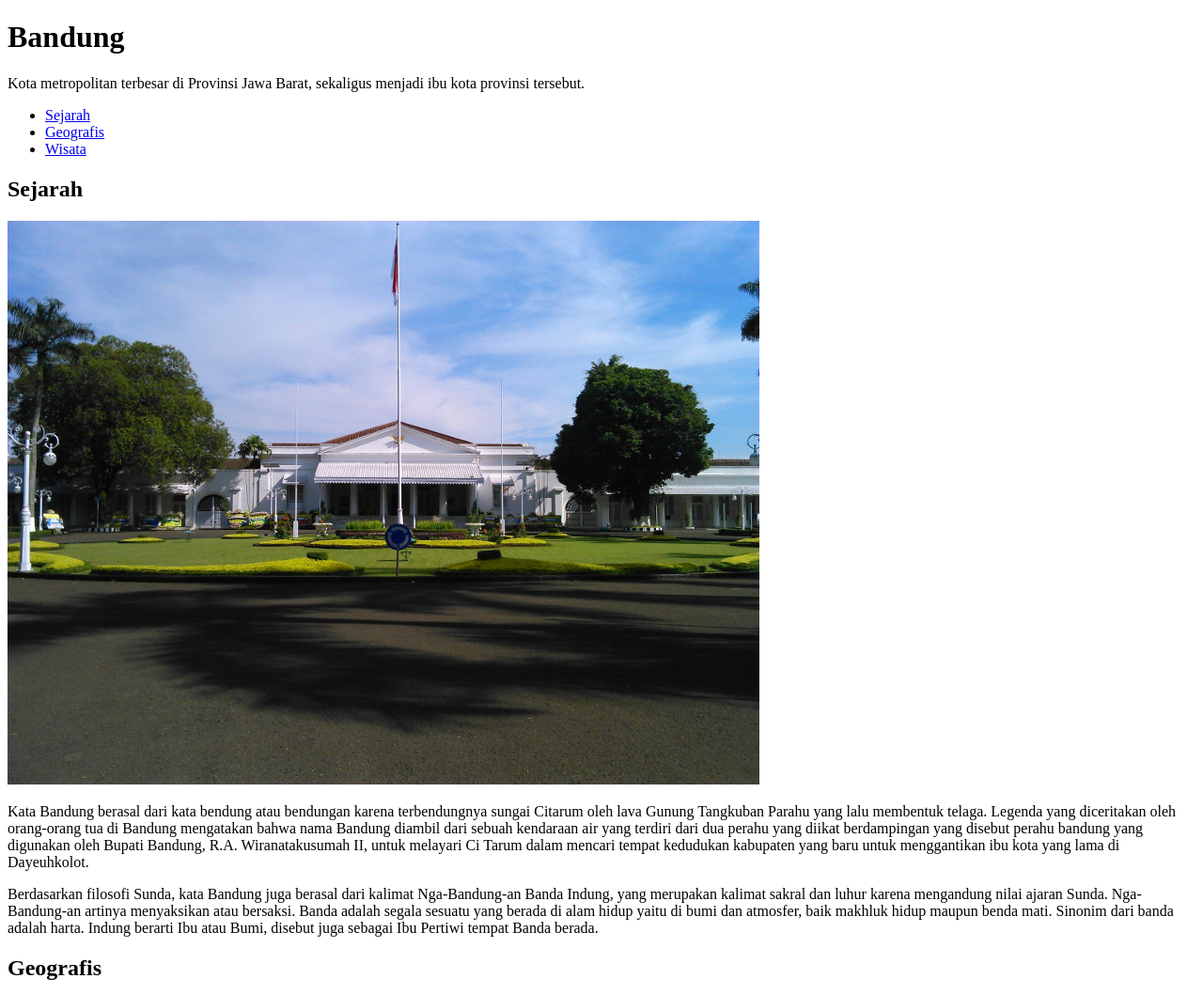
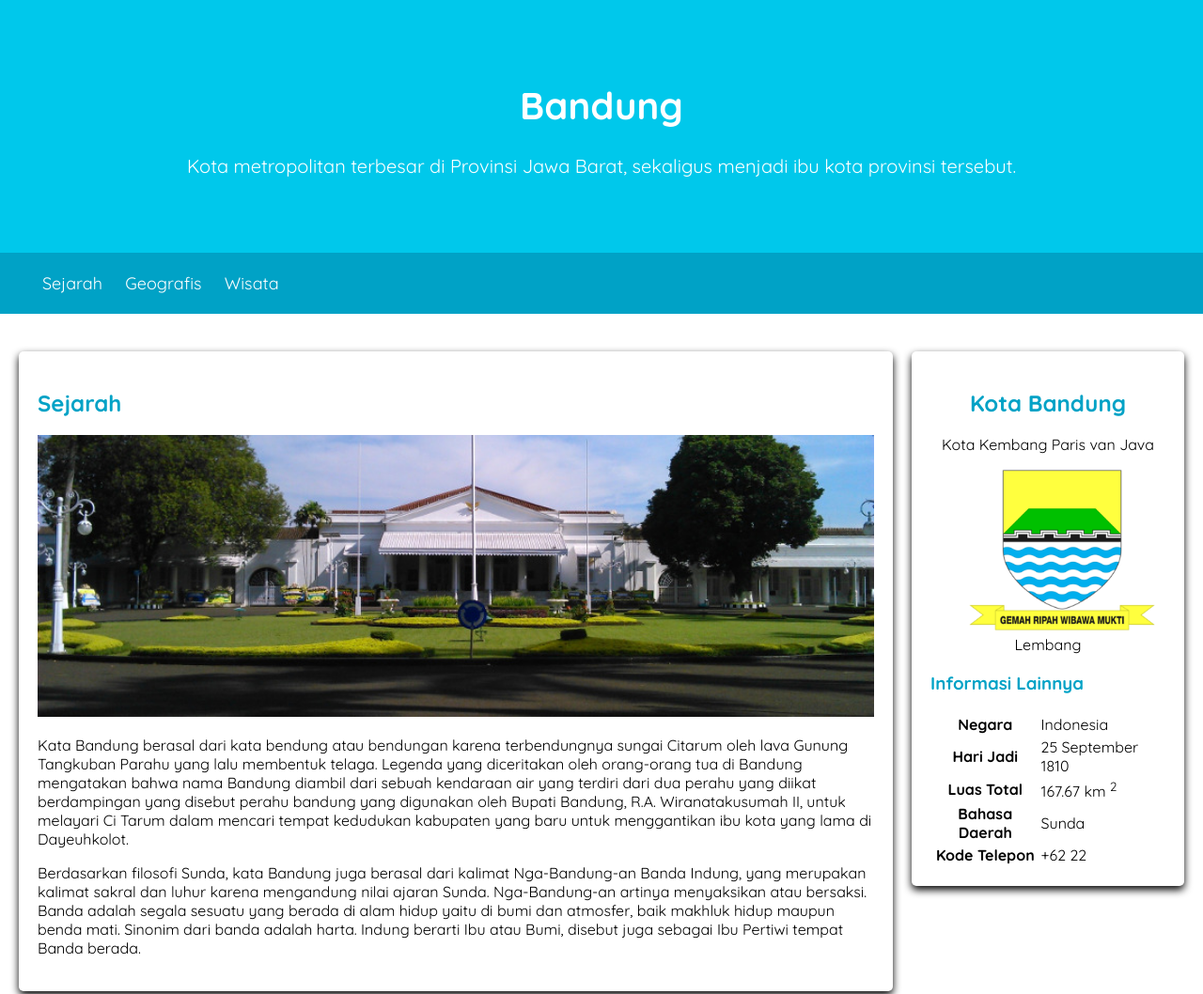
Before and after one commit to Dzakk1/FrontEnd-Learning-Journey, a plain HTML site: page Belajar Dasar Pemrograman Web/index.html in a window 1280 px wide. Shown: the top 1058 px of the page at 94% size. Drawn offline with Linux system fonts and the light colour scheme.

Commit message:
learning: pendalaman CSS

```diff
--- /dev/null
+++ b/Belajar Dasar Pemrograman Web/assests/styles/style.css
@@ -0,0 +1,103 @@
+* {
+    box-sizing: border-box;
+}
+
+body {
+    font-family: 'Quicksand', sans-serif;
+    margin: 0;
+    padding: 0;
+}
+
+h2, h3 {
+    color: #00a2c6;
+}
+
+footer {
+    padding: 20px;
+    color: white;
+    background-color: #00a2c6;
+    text-align: center;
+    font-weight: bold;
+}
+
+nav a {
+    font-size: 18px;
+    font-weight: 400;
+    text-decoration: none;
+    color: white;
+}
+
+nav a:hover {
+    font-weight: bold;
+}
+
+.profile header {
+    text-align: center;
+}
+
+.feature-image {
+    width: 100%;
+    max-height: 300px;
+    object-fit: cover;
+    object-position: center;
+}
+
+.profile img {
+    width: 200px;
+}
+
+.card {
+    box-shadow: 0 4px 8px 0 rgba(0, 0, 0, 2);
+    border-radius: 5px;
+
+    padding: 20px;
+    margin-top: 20px;
+}
+
+.jumbroton {
+    font-size: 20px;
+    padding: 60px;
+    background-color: #00c8eb;
+    text-align: center;
+    color: white;
+}
+
+nav li {
+    display: inline;
+    list-style-type: none;
+    margin-right: 20px;
+}
+
+nav {
+    background-color: #00a2c6;
+    padding: 5px;
+    position: sticky;
+    top: 0;
+}
+
+main {
+    padding: 20px;
+    overflow: auto;
+}
+
+#content {
+    float: left;
+    width: 75%;
+}
+
+aside {
+    float: right;
+    width: 25%;
+    padding-left: 20px;
+}
+
+header {
+    display: inline;
+}
+
+@media screen and (max-width: 1000px) {
+    #content, aside {
+      width: 100%;
+      padding: 0;
+    }
+  }
--- a/Belajar Dasar Pemrograman Web/index.html
+++ b/Belajar Dasar Pemrograman Web/index.html
@@ -2,17 +2,27 @@
 <html>
     <head>
         <meta charset="utf-8">
+        <meta name="viewport" content="width=device-width, initial-scale=1">
         <title>Halaman Profil Bandung</title>
+
+        <!-- style -->
+        <link rel="stylesheet" href="assests/styles/style.css">
+
+        <!-- Google Font -->
+        <link rel="preconnect" href="https://fonts.googleapis.com">
+        <link rel="preconnect" href="https://fonts.gstatic.com" crossorigin>
+        <link href="https://fonts.googleapis.com/css2?family=Quicksand:wght@300..700&display=swap" rel="stylesheet">
     </head>
 
     <body>
 
         <header>
+            <div class="jumbroton">
                 <h1>Bandung</h1>
                 <p>
                     Kota metropolitan terbesar di Provinsi Jawa Barat, sekaligus menjadi ibu kota provinsi tersebut.
                 </p>
-
+            </div>
             <nav>
                 <ul>
                     <li>
@@ -31,9 +41,9 @@
 
         <main>
             <div id="content">
-                <article id="sejarah">
+                <article id="sejarah" class="card">
                     <h2>Sejarah</h2>
-                    <img src="assests/image/history.jpg" alt="Sejarah">
+                    <img src="assests/image/history.jpg" alt="Sejarah" class="feature-image">
                     <p>
                         Kata Bandung berasal dari kata bendung atau bendungan karena terbendungnya sungai Citarum oleh lava Gunung Tangkuban Parahu yang lalu membentuk telaga. Legenda yang diceritakan oleh orang-orang tua di Bandung mengatakan bahwa nama Bandung diambil dari sebuah kendaraan air yang terdiri dari dua perahu yang diikat berdampingan yang disebut perahu bandung yang digunakan oleh Bupati Bandung, R.A. Wiranatakusumah II, untuk melayari Ci Tarum dalam mencari tempat kedudukan kabupaten yang baru untuk menggantikan ibu kota yang lama di Dayeuhkolot.
                     </p>
@@ -43,9 +53,9 @@
                     </p>
                 </article>
 
-                <article id="geografis">
+                <article id="geografis" class="card">
                     <h2>Geografis</h2>
-                    <img src="assests/image/geografis.jpg" alt="Geografis">
+                    <img src="assests/image/geografis.jpg" alt="Geografis" class="feature-image">
                     <p>
                         Kota Bandung dikelilingi oleh pegunungan, sehingga bentuk morfologi wilayahnya bagaikan sebuah mangkok raksasa, secara geografis kota ini terletak di tengah-tengah provinsi Jawa Barat, serta berada pada ketinggian ±768 m di atas permukaan laut, dengan titik tertinggi di berada di sebelah utara dengan ketinggian 1.050 meter di atas permukaan laut dan sebelah selatan merupakan kawasan rendah dengan ketinggian 675 meter di atas permukaan laut.
                     </p>
@@ -55,9 +65,9 @@
                     </p>
                 </article>
 
-                <article id="wisata">
+                <article id="wisata" class="card">
                     <h2>Wisata</h2>
-                    <img src="assests/image/farm-house.jpg" alt="Farm House">
+                    <img src="assests/image/farm-house.jpg" alt="Farm House" class="feature-image">
                     <p>
                         Sejak dibukanya Jalan Tol Cipularang,
                         kota Bandung telah menjadi tujuan utama dalam menikmati liburan akhir pekan terutama dari masyarakat yang berasal dari Jakarta sekitarnya.
@@ -66,7 +76,7 @@
 
                     <section>
                         <h3>Farm House Lembang</h3>
-                        <img src="assests/image/bosscha.jpg" alt="Bosscha">
+                        <img src="assests/image/bosscha.jpg" alt="Bosscha" class="feature-image">
                         <p>
                             Berada di jalur utama Bandung-Lembang, Farm House menjadi objek wisata yang tidak pernah sepi pengunjung.
                             Selain karena letaknya strategis, kawasan ini juga menghadirkan nuansa wisata khas Eropa.
@@ -88,7 +98,7 @@
             </div>
 
             <aside>
-                <article>
+                <article class="profile card">
                     <header>
                         <h2>Kota Bandung</h2>
                         <p>Kota Kembang Paris van Java</p>
@@ -97,8 +107,6 @@
                             <figcaption>Lembang</figcaption>
                         </figure>
                     </header>
-                </article>
-
                     <section>
                         <h3>Informasi Lainnya</h3>
 
@@ -125,6 +133,7 @@
                             </tr>
                         </table>
                     </section>
+                </article>
             </aside>
         </main>
 
```
Lines whose indentation alone changed are shown as unchanged.
